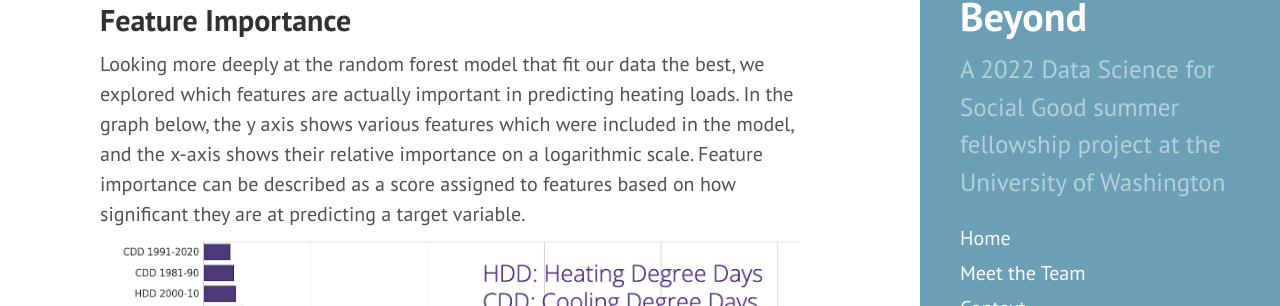
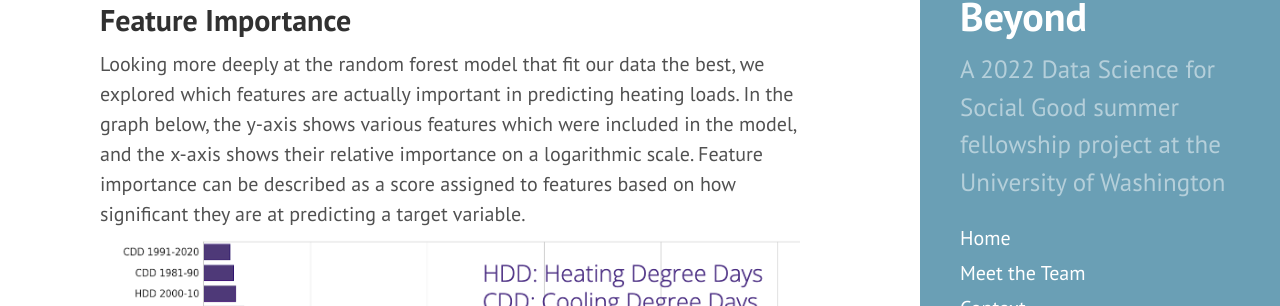
Before and after one commit to uwescience/DSSG2022_heating_loads, a Jekyll site: the page built from results.md, in a window 1280 px wide and 900 px high. Shown: the part 149-455 px from the top of the window. Built offline with Jekyll 4.4.1, drawn with Linux system fonts in a browser that asks for light colours.

Commit message:
Update results.md
added hyphen for y-axis

```diff
--- a/results.md
+++ b/results.md
@@ -3,7 +3,7 @@ layout: page
 title: Results
 ---
 ## Feature Importance
-Looking more deeply at the random forest model that fit our data the best, we explored which features are actually important in predicting heating loads. In the graph below, the y axis shows various features which were included in the model, and the x-axis shows their relative importance on a logarithmic scale. Feature importance can be described as a score assigned to features based on how significant they are at predicting a target variable.
+Looking more deeply at the random forest model that fit our data the best, we explored which features are actually important in predicting heating loads. In the graph below, the y-axis shows various features which were included in the model, and the x-axis shows their relative importance on a logarithmic scale. Feature importance can be described as a score assigned to features based on how significant they are at predicting a target variable.
 <img src="{{ site.url }}{{ site.baseurl }}/assets/img/feat.png" width="700">
 Age stands out as the strongest predictor. This can be expected, since older buildings might be less energy efficient and more prone to air leakage. However, this may also be due to the output used for model training, as it was interpolated from regressions of heating loads on age.
 
```
